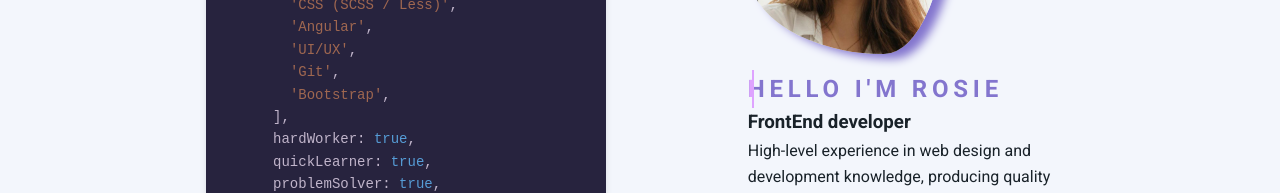
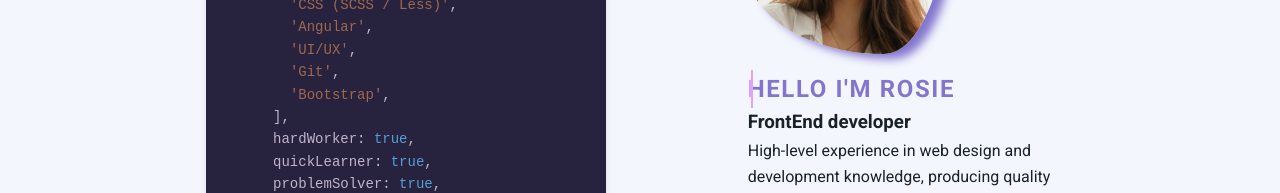
Before and after one commit to rosie-ma/portfolio, an Angular app: page / in a window 1280 px wide. Shown: the part 306-499 px from the top of the page. Built offline with nearby package versions, Linux system fonts and the light colour scheme; a web font is replaced by a local one.

Commit message:
feat: make letter spacing smaller

```diff
--- a/src/app/home/home.component.scss
+++ b/src/app/home/home.component.scss
@@ -100,7 +100,7 @@
 .animated-text {
   display: inline-flex;
   position: relative;
-  letter-spacing: 0.3rem;
+  letter-spacing: .1rem;
   color: #8375ce;
   text-transform: uppercase;
 }
```
